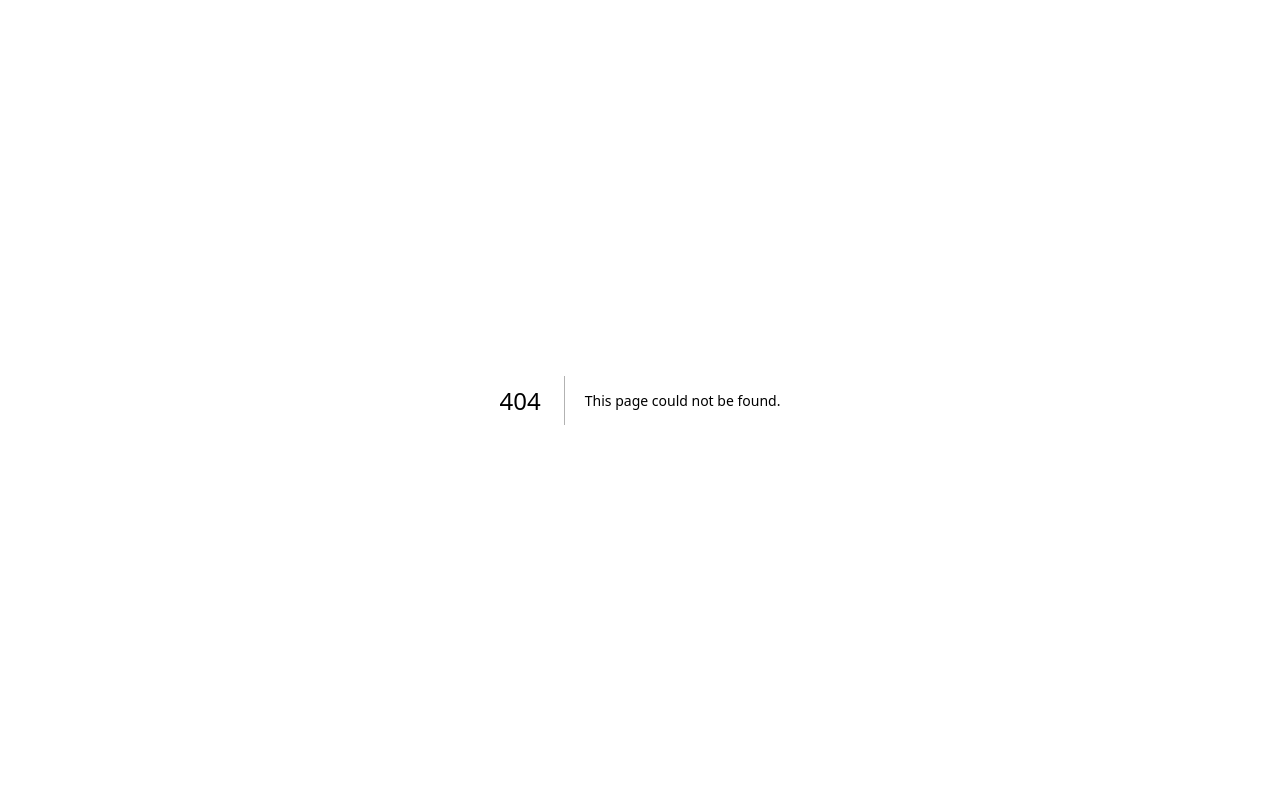
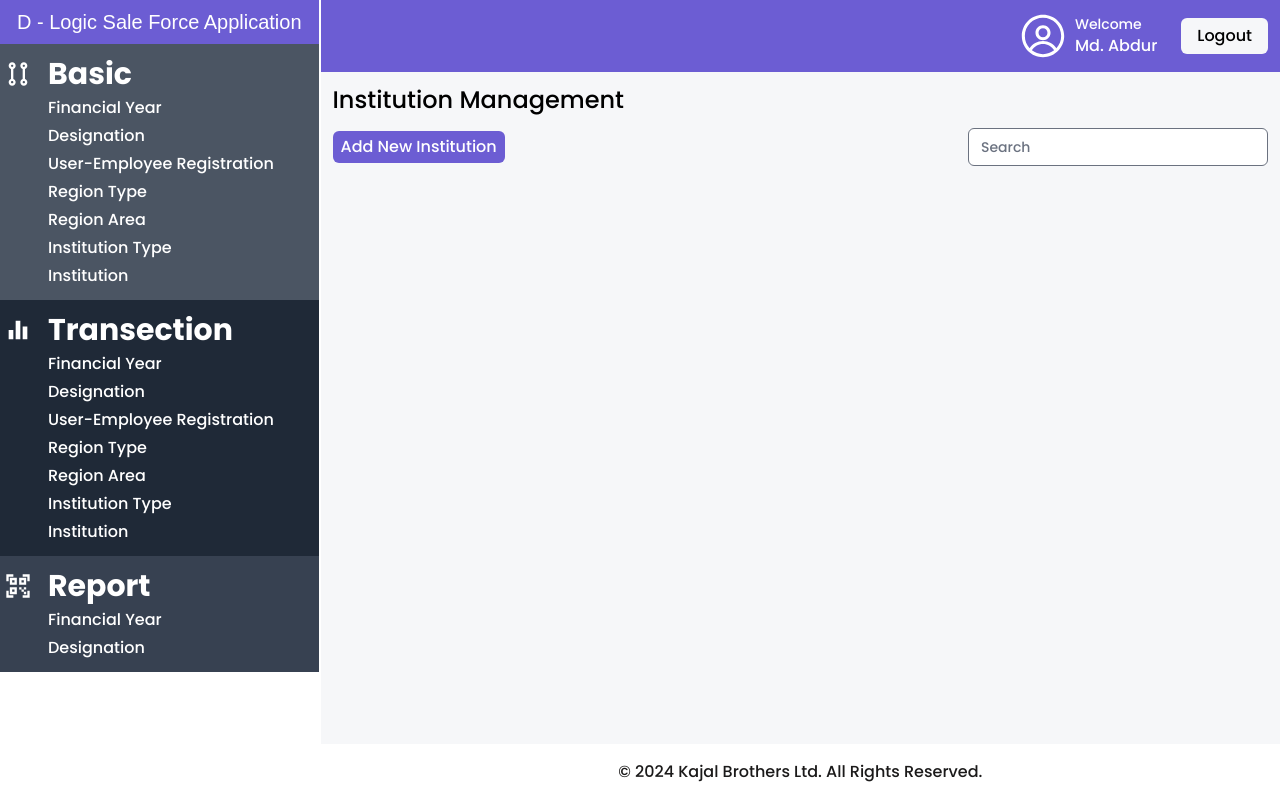
Before and after one commit to yeasir99/client-dashboard, a Next.js app: page /dashboard/institution in a window 1280 px wide. Before the commit this address had no page. Built offline with nearby package versions, Linux system fonts and the light colour scheme; a web font is replaced by a local one.

Commit message:
update sidebar

```diff
--- /dev/null
+++ b/src/app/dashboard/institution/page.js
@@ -0,0 +1,26 @@
+import Link from 'next/link';
+
+const page = () => {
+  return (
+    <div>
+      <h1 className="text-2xl capitalize mb-3">institution management</h1>
+      <div className="flex justify-between items-center">
+        <Link href="/dashboard/institution/add">
+          <button className="capitalize bg-primary px-2 py-1 text-white rounded-md">
+            add new institution
+          </button>
+        </Link>
+        <form>
+          <input
+            name="search"
+            type="text"
+            placeholder="Search"
+            className="text-md outline-1 border-1 focus:ring-0 rounded-md w-[300px] text-sm"
+          />
+        </form>
+      </div>
+    </div>
+  );
+};
+
+export default page;
--- a/src/app/dashboard/layout.js
+++ b/src/app/dashboard/layout.js
@@ -4,7 +4,7 @@ import Footer from '@/components/Footer';
 
 const layout = ({ children }) => {
   return (
-    <div className="min-h-screen grid grid-cols-12 max-w-[1540px] mx-auto gap-1">
+    <div className="min-h-screen grid grid-cols-12 max-w-[1540px] mx-auto gap-[2px]">
       <div className="col-span-3">
         <Navbar />
       </div>
--- a/src/components/navbar/NavItem.js
+++ b/src/components/navbar/NavItem.js
@@ -1,54 +1,140 @@
 import Link from 'next/link';
+import { BiQrScan } from 'react-icons/bi';
+import { MdOutlineEqualizer } from 'react-icons/md';
+import { TiFlowParallel } from 'react-icons/ti';
 
 const NavItem = () => {
   return (
     <div className="">
+      <div className="flex gap-3 bg-gray-600 text-white py-2">
         <div>
-        <h1 className="text-xl mb-1">Basic</h1>
+          <TiFlowParallel className="text-4xl pt-2" />
+        </div>
+        <div>
+          <h1 className="text-3xl mb-1 pt-1 font-semibold">Basic</h1>
           <div>
             <Link
-            className="capitalize block text-sm"
+              className="capitalize block text-md mb-1"
               href="/dashboard/financial-year"
             >
               financial year
             </Link>
             <Link
-            className="capitalize block text-sm"
+              className="capitalize block text-md mb-1"
               href="/dashboard/designation"
             >
               designation
             </Link>
             <Link
-            className="capitalize block text-sm"
+              className="capitalize block text-md mb-1"
               href="/dashboard/user-employee"
             >
               user-Employee registration
             </Link>
             <Link
-            className="capitalize block text-sm"
+              className="capitalize block text-md mb-1"
               href="/dashboard/region-type"
             >
               region type
             </Link>
             <Link
-            className="capitalize block text-sm"
+              className="capitalize block text-md mb-1"
               href="/dashboard/region-area"
             >
               region area
             </Link>
             <Link
-            className="capitalize block text-sm"
+              className="capitalize block text-md mb-1"
               href="/dashboard/institution-type"
             >
               Institution type
             </Link>
+            <Link
+              className="capitalize block text-md mb-1"
+              href="/dashboard/institution"
+            >
+              Institution
+            </Link>
+          </div>
         </div>
       </div>
       <div>
-        <h1>Transection</h1>
+        <div className="flex gap-3 bg-gray-800 text-white py-2">
+          <div>
+            <MdOutlineEqualizer className="text-4xl pt-2" />
           </div>
           <div>
-        <h1>Report</h1>
+            <h1 className="text-3xl mb-1 pt-1 font-semibold">Transection</h1>
+            <div>
+              <Link
+                className="capitalize block text-md mb-1"
+                href="/dashboard/financial-year"
+              >
+                financial year
+              </Link>
+              <Link
+                className="capitalize block text-md mb-1"
+                href="/dashboard/designation"
+              >
+                designation
+              </Link>
+              <Link
+                className="capitalize block text-md mb-1"
+                href="/dashboard/user-employee"
+              >
+                user-Employee registration
+              </Link>
+              <Link
+                className="capitalize block text-md mb-1"
+                href="/dashboard/region-type"
+              >
+                region type
+              </Link>
+              <Link
+                className="capitalize block text-md mb-1"
+                href="/dashboard/region-area"
+              >
+                region area
+              </Link>
+              <Link
+                className="capitalize block text-md mb-1"
+                href="/dashboard/institution-type"
+              >
+                Institution type
+              </Link>
+              <Link
+                className="capitalize block text-md mb-1"
+                href="/dashboard/institution"
+              >
+                Institution
+              </Link>
+            </div>
+          </div>
+        </div>
+      </div>
+      <div>
+        <div className="flex gap-3 bg-gray-700 text-white py-2">
+          <div>
+            <BiQrScan className="text-4xl pt-2" />
+          </div>
+          <div>
+            <h1 className="text-3xl mb-1 pt-1 font-semibold">Report</h1>
+            <div>
+              <Link
+                className="capitalize block text-md mb-1"
+                href="/dashboard/financial-year"
+              >
+                financial year
+              </Link>
+              <Link
+                className="capitalize block text-md mb-1"
+                href="/dashboard/designation"
+              >
+                designation
+              </Link>
+            </div>
+          </div>
+        </div>
       </div>
     </div>
   );
```
Lines whose indentation alone changed are shown as unchanged.
